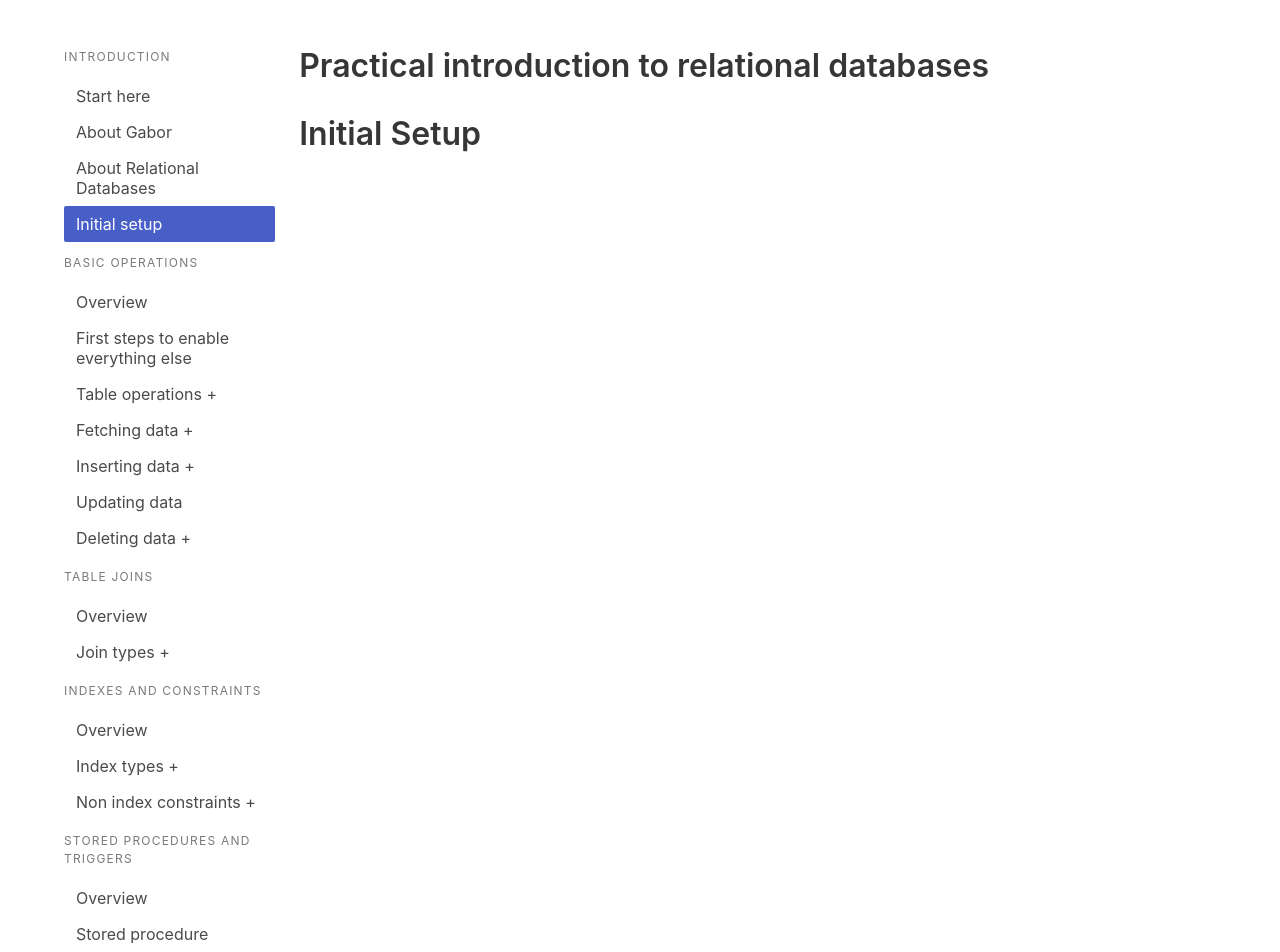
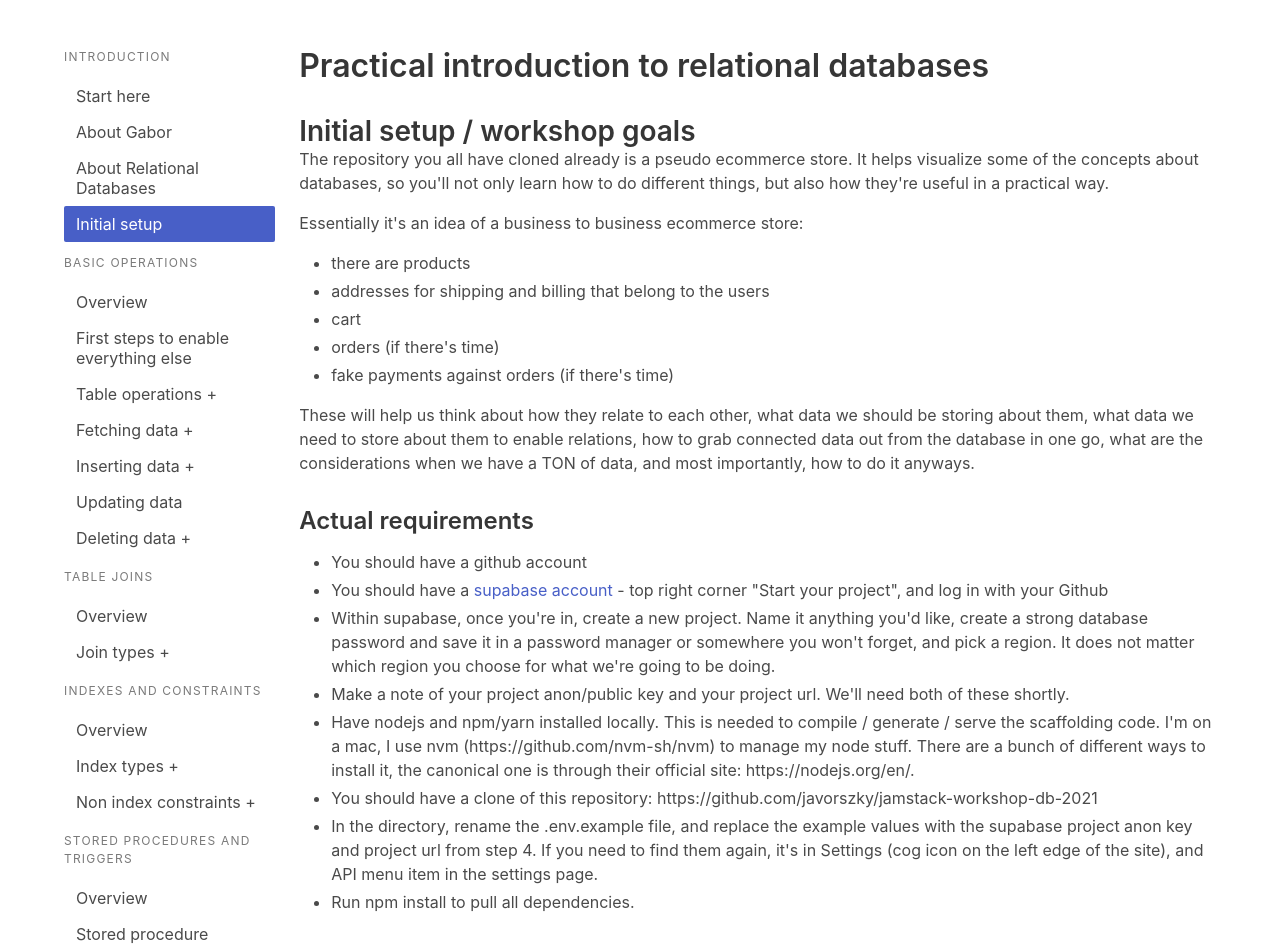
Before and after one commit to javorszky/jamstack-workshop-companion-static, a React (Vite) app: page /initial-setup in a window 1280 px wide. Shown: the top 952 px of the page. Built offline with nearby package versions, Linux system fonts and the light colour scheme.

Commit message:
Finish adding info on initial pages

```diff
--- a/src/Pages/InitialSetup.jsx
+++ b/src/Pages/InitialSetup.jsx
@@ -1,5 +1,34 @@
 export default function InitialSetup() {
     return (
-        <h1 className="title">Initial Setup</h1>
+        <>
+            <h2 className="subtitle">Initial setup / workshop goals</h2>
+            <p>The repository you all have cloned already is a pseudo ecommerce store. It helps visualize some of the concepts about databases, so you'll not only learn how to do different things, but also how they're useful in a practical way.</p>
+
+            <p>Essentially it's an idea of a business to business ecommerce store:
+                <ul>
+                    <li>there are products</li>
+                    <li>addresses for shipping and billing that belong to the users</li>
+                    <li>cart</li>
+                    <li>orders (if there's time)</li>
+                    <li>fake payments against orders (if there's time)</li>
+
+                </ul>
+            </p>
+
+            <p>These will help us think about how they relate to each other, what data we should be storing about them, what data we need to store about them to enable relations, how to grab connected data out from the database in one go, what are the considerations when we have a TON of data, and most importantly, how to do it anyways.</p>
+
+            <h3>Actual requirements</h3>
+            <ul>
+                <li>You should have a github account</li>
+                <li>You should have a <a href="https://supabase.io">supabase account</a> - top right corner "Start your project", and log in with your Github</li>
+                <li>Within supabase, once you're in, create a new project. Name it anything you'd like, create a strong database password and save it in a password manager or somewhere you won't forget, and pick a region. It does not matter which region you choose for what we're going to be doing.</li>
+                <li>Make a note of your project anon/public key and your project url. We'll need both of these shortly.</li>
+                <li>Have nodejs and npm/yarn installed locally. This is needed to compile / generate / serve the scaffolding code. I'm on a mac, I use nvm (https://github.com/nvm-sh/nvm) to manage my node stuff. There are a bunch of different ways to install it, the canonical one is through their official site: https://nodejs.org/en/.</li>
+                <li>You should have a clone of this repository: https://github.com/javorszky/jamstack-workshop-db-2021</li>
+                <li>In the directory, rename the .env.example file, and replace the example values with the supabase project anon key and project url from step 4. If you need to find them again, it's in Settings (cog icon on the left edge of the site), and API menu item in the settings page.</li>
+                <li>Run npm install to pull all dependencies.</li>
+            </ul>
+        </>
+
     )
 }
```
